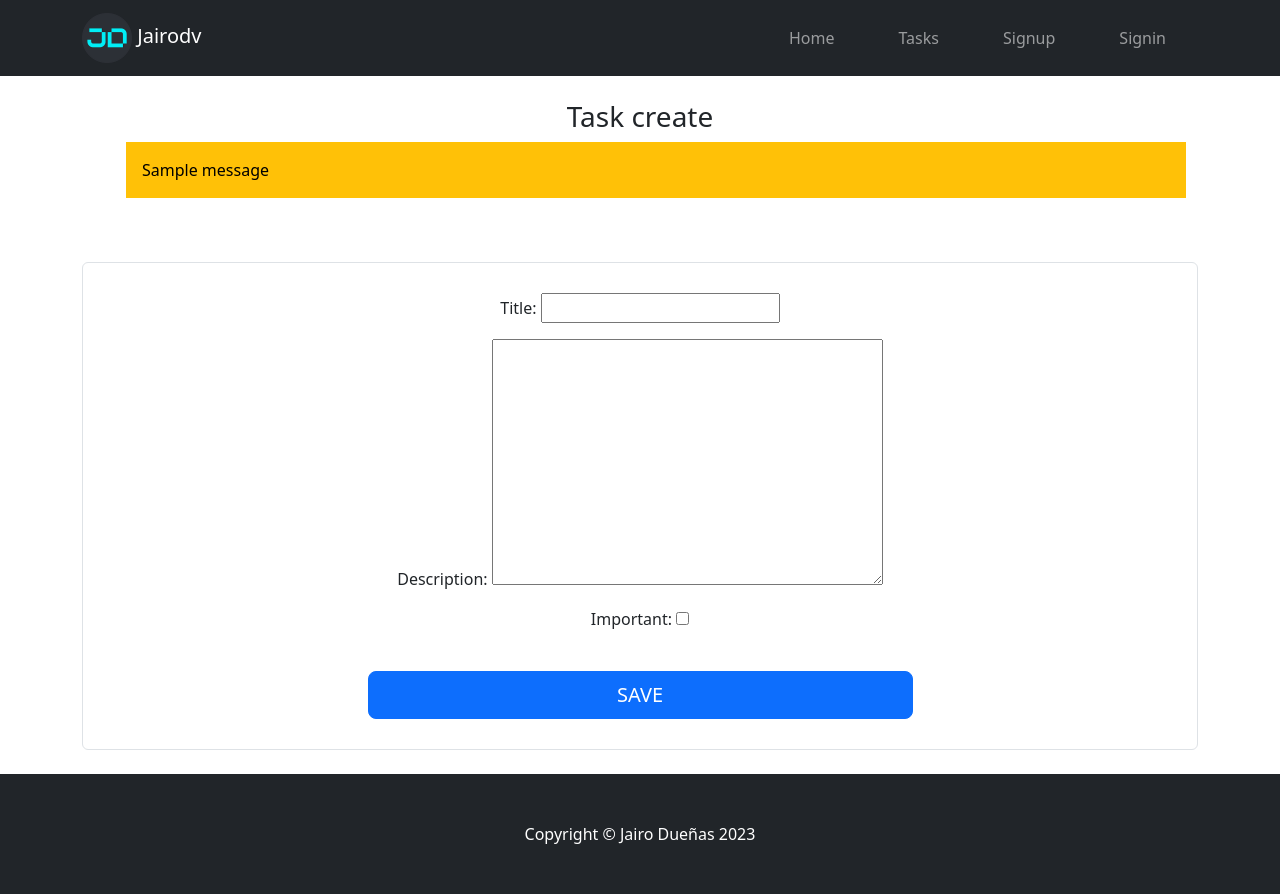
After one commit to JairoDuenas/django-CRUD, a Django app: page /tasks/create/ in a window 1280 px wide. The commit adds this page. Run offline with Django 4.2, Linux system fonts and the light colour scheme; one stand-in notice (Sample message) is shown.

Commit message:
Crear nueva tarea desde el frontend

```diff
--- a/djangocrud/urls.py
+++ b/djangocrud/urls.py
@@ -22,6 +22,7 @@ urlpatterns = [
     path('', views.home, name='home'),
     path('signup/', views.signup, name='signup'),
     path('tasks/', views.tasks, name='tasks'),
+    path('tasks/create/', views.task_create, name='task_create'),
     path('logout/', views.cerrarSesion, name='logout'),
     path('signin/', views.iniciarSesion, name='signin'),
 ]
--- /dev/null
+++ b/tasks/form.py
@@ -0,0 +1,7 @@
+from django.forms import ModelForm
+from .models import Task
+
+class TaskForm(ModelForm):
+  class Meta:
+    model = Task
+    fields = ['title', 'description', 'important']
--- /dev/null
+++ b/tasks/templates/tasks/task_create.html
@@ -0,0 +1,35 @@
+{% extends 'base.html' %}
+
+{% block title %}
+Task create
+{% endblock title %}
+
+{% block content %}
+
+<div class="container p-4">
+  <h3 class="text-center">Task create</h3>
+  {% if messages %}
+  <ul class="messages">
+    {% for message in messages %}
+    <li {% if message.tags %} class="{{ message.tags }}  list-unstyled" {% endif %}>
+      <div class="text-bg-warning p-3">
+        {{ message }}
+      </div>
+    </li>
+    {% endfor %}
+  </ul>
+  {% endif %}
+</div>
+
+<div class="container py-4">
+  <form class="form-control" action="{% url 'task_create' %}" method="POST">
+    {% csrf_token %}
+    <div class="container py-4 text-center">
+      {{form.as_p}}
+    </div>
+    <div class="d-grid col-6 mx-auto mb-4">
+      <button class="btn btn-primary btn-lg">SAVE</button>
+    </div>
+  </form>
+</div>
+{% endblock content %}
--- a/tasks/templates/tasks/tasks.html
+++ b/tasks/templates/tasks/tasks.html
@@ -3,7 +3,7 @@
 {% load static %}
 
 {% block title %}
-tasks
+Tasks
 {% endblock title %}
 
 
--- a/tasks/views.py
+++ b/tasks/views.py
@@ -4,6 +4,7 @@ from django.contrib.auth.models import User
 from django.contrib import messages
 from django.contrib.auth import login, logout, authenticate
 from django.db import IntegrityError
+from .form import TaskForm
 
 # Create your views here.
 
@@ -36,6 +37,24 @@ def signup(request):
 def tasks(request):
   return render(request, 'tasks/tasks.html')
 
+def task_create(request):
+  if request.method == 'GET':
+    contex = {'form':TaskForm}
+    return render(request, 'tasks/task_create.html', contex)
+  else:
+    try:
+      form = TaskForm(request.POST)
+      new_task = form.save(commit=False)
+      new_task.user = request.user
+      new_task.save()
+      return redirect('tasks')
+    except ValueError:
+      contex = {
+        'form':TaskForm,
+        'messageerror':messages.warning(request, 'Ingrese datos válidos')
+        }
+      return render(request, 'tasks/task_create.html', contex)
+
 def cerrarSesion(request):
   logout(request)
   return redirect('home')
```
Also changed, not shown: db.sqlite3.
